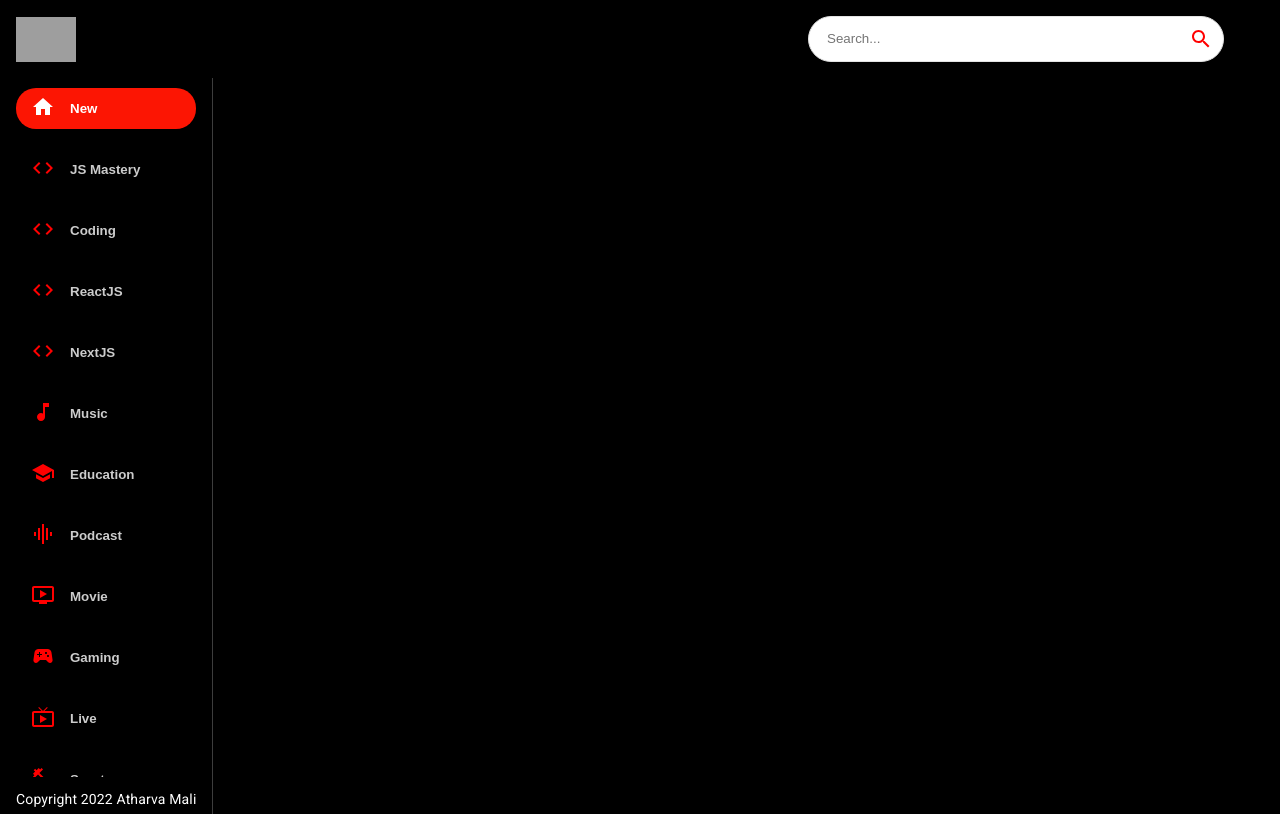
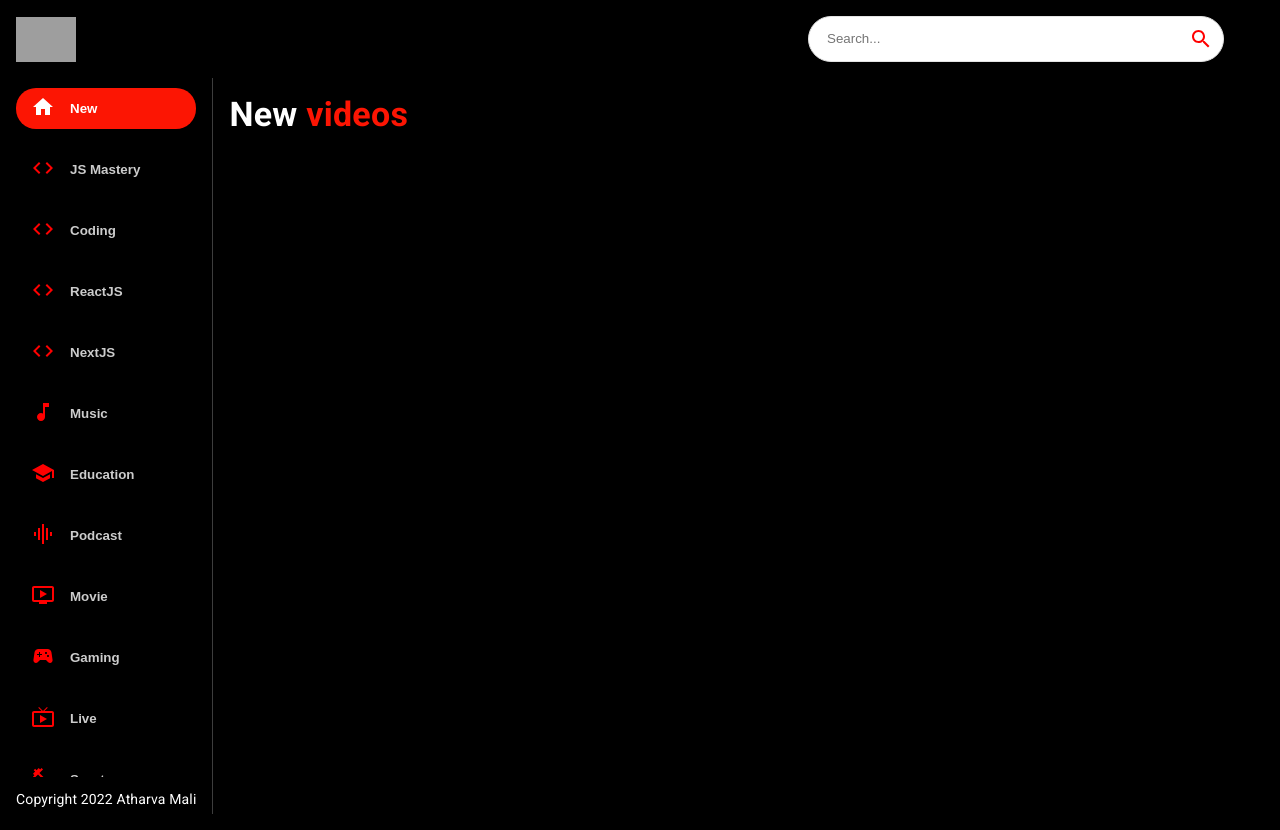
Before and after one commit to atharva-mali/youtube-clone, a React (Create React App) app: page / in a window 1280 px wide. Built offline with nearby package versions, Linux system fonts and the light colour scheme; grey boxes are pictures that could not be loaded; the HTML template or start-up script is replaced by a standard one.

Commit message:
Implemented videos section

```diff
--- a/src/components/Feed.jsx
+++ b/src/components/Feed.jsx
@@ -1,6 +1,6 @@
 import { useState, useEffect } from "react";
 import { Box, Stack, Typography } from "@mui/material";
-import Sidebar from "./Sidebar";
+import { Sidebar, Videos } from "./";
 
 const Feed = () => {
   return (
@@ -14,9 +14,26 @@
       >
         <Sidebar />
 
-        <Typography className="copyright" variant="body2" sx={{mt : 1.5, color: '#fff'}}>
+        <Typography
+          className="copyright"
+          variant="body2"
+          sx={{ mt: 1.5, color: "#fff" }}
+        >
           Copyright 2022 Atharva Mali
         </Typography>
+      </Box>
+
+      <Box p={2} sx={{ overflowY: "auto", height: "90vh", flex: 2 }}>
+        <Typography
+          variant="h4"
+          fontWeight="bold"
+          mb={2}
+          sx={{ color: "white" }}
+        >
+          New <span style={{ color: "#FC1503" }}>videos</span>
+        </Typography>
+
+        <Videos videos={[]} />
       </Box>
     </Stack>
   );
--- /dev/null
+++ b/src/components/Videos.jsx
@@ -0,0 +1,9 @@
+import React from 'react'
+
+const Videos = () => {
+  return (
+    <div>Videos</div>
+  )
+}
+
+export default Videos
--- a/src/components/index.js
+++ b/src/components/index.js
@@ -5,3 +5,4 @@
 export { default as VideoDetail } from './VideoDetail';
 export { default as SearchBar } from './SearchBar';
 export { default as Sidebar } from './Sidebar';
+export { default as Videos } from './Videos';
```
